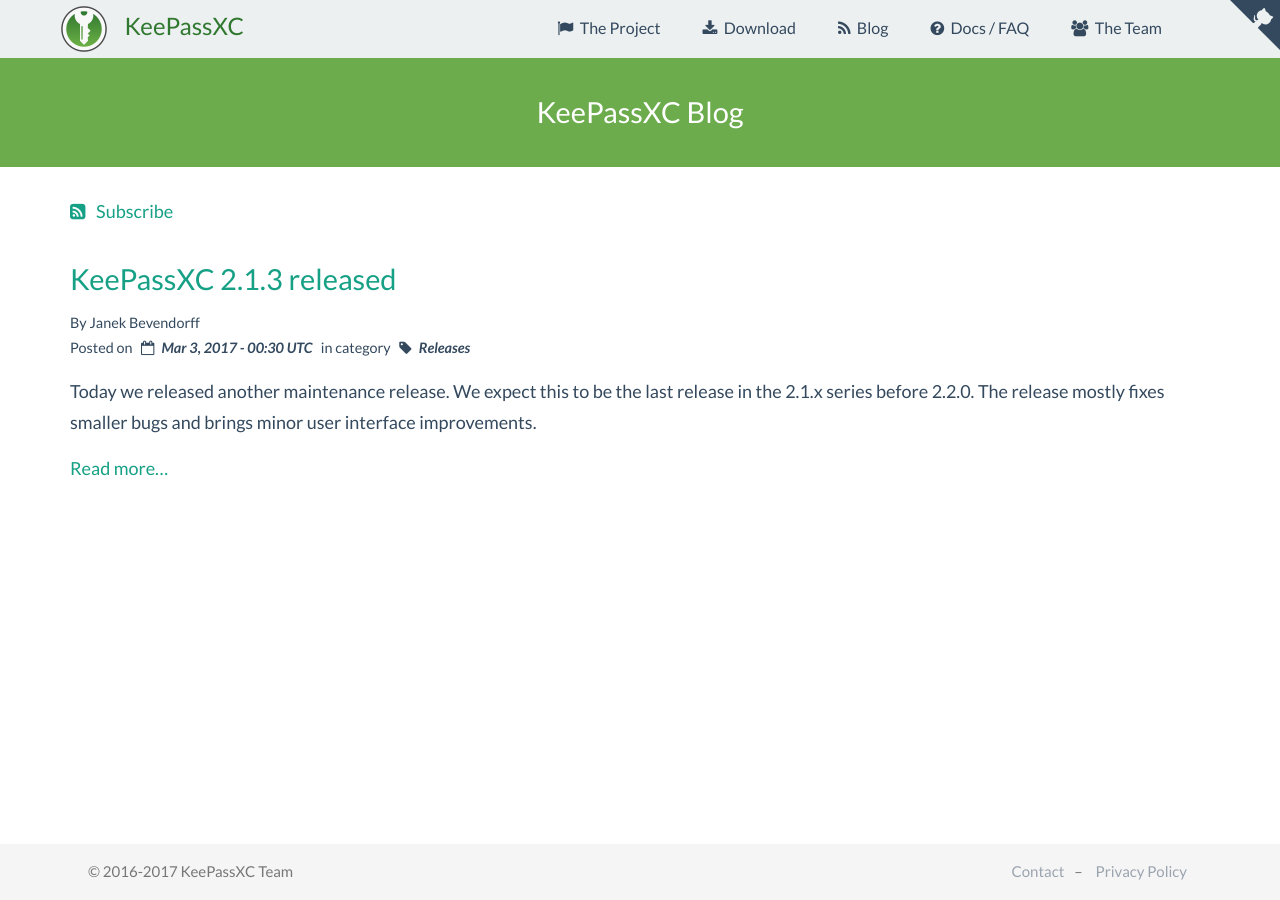
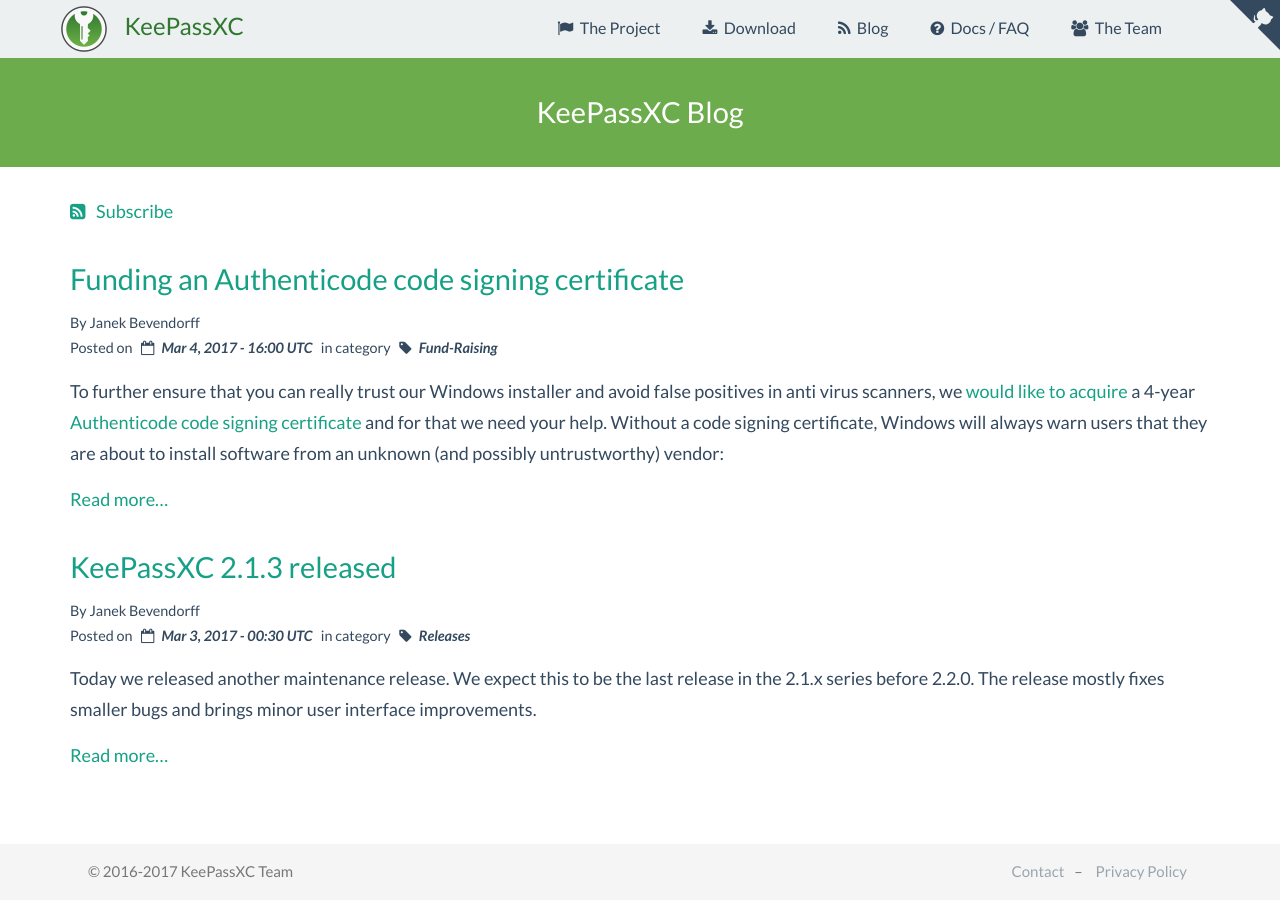
Before and after one commit to keepassxreboot/keepassxc-org, a Jekyll site: the page built from blog/index.html, in a window 1280 px wide. Built offline with Jekyll 4.4.1, drawn with Linux system fonts in a browser that asks for light colours; comment, search, counter and statistics services are not loaded.

Commit message:
Add code signing fund-raiser blog post

```diff
--- /dev/null
+++ b/blog/_posts/2017-03-04-authenticode-cert.md
@@ -0,0 +1,32 @@
+---
+layout: blog
+title:  "Funding an Authenticode code signing certificate"
+date:   2017-03-04 17:00 +0100
+category: "Fund-Raising"
+permalink: /:path/
+author: Janek Bevendorff
+---
+
+To further ensure that you can really trust our Windows installer and avoid false positives in anti virus scanners,
+we [would like to acquire](https://github.com/keepassxreboot/keepassxc/issues/372) a 4-year
+[Authenticode code signing certificate](https://msdn.microsoft.com/en-us/library/ms537359(v=vs.85).aspx)
+and for that we need your help.
+Without a code signing certificate, Windows will always warn users that they are about to install software from
+an unknown (and possibly untrustworthy) vendor:
+
+![Windows UAC, no trusted certificate]({{ site.baseurl }}/blog/images/windows-uac-no-cert.png)
+
+Unfortunately, code signing certificates aren't fee and to collect the needed funds for such a certificate, we need
+your financial support. We need to raise **$265** in order to be able to buy the certificate.
+To allow you to help, we started a [Pledgie campaign](https://pledgie.com/campaigns/33487) where you can back us via PayPal.
+
+We would really appreciate if you would be willing to support us with a few dollars and spread the word, so others
+can support us, too.
+
+<a href="https://pledgie.com/campaigns/33487">
+<img alt="Click here to lend your support to: KeePassXC Authenticode Certificate and make a donation at pledgie.com !"
+src="https://pledgie.com/campaigns/33487.png?skin_name=chrome"></a>
+
+Thank you very much!
+
+Sincerely, your KeePassXC team
--- a/css/main.css
+++ b/css/main.css
@@ -328,6 +328,11 @@
     border-top: 1px solid rgba(86, 61, 124, 0.15);
 }
 
+.post-content p img:first-child:last-child {
+    display: block;
+    margin: 0 auto;
+}
+
 .shariff a {
     padding-left: 15px;
 }
```
Also changed, not shown: blog/images/windows-uac-no-cert.png (added), css/main.min.css.
